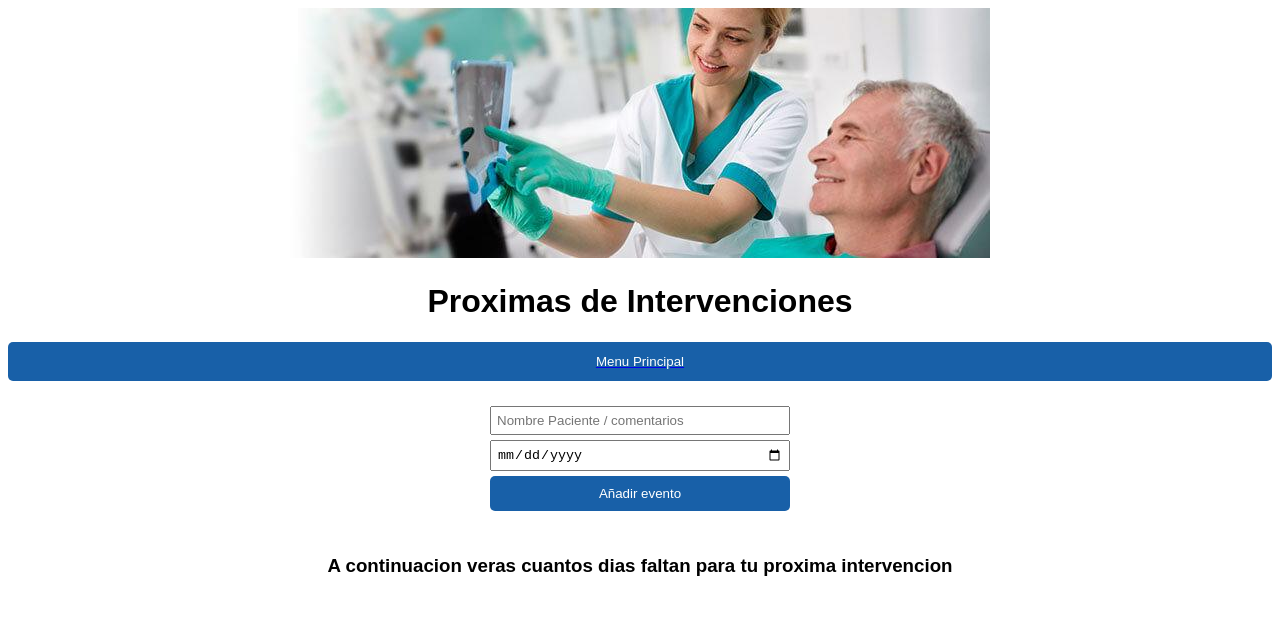
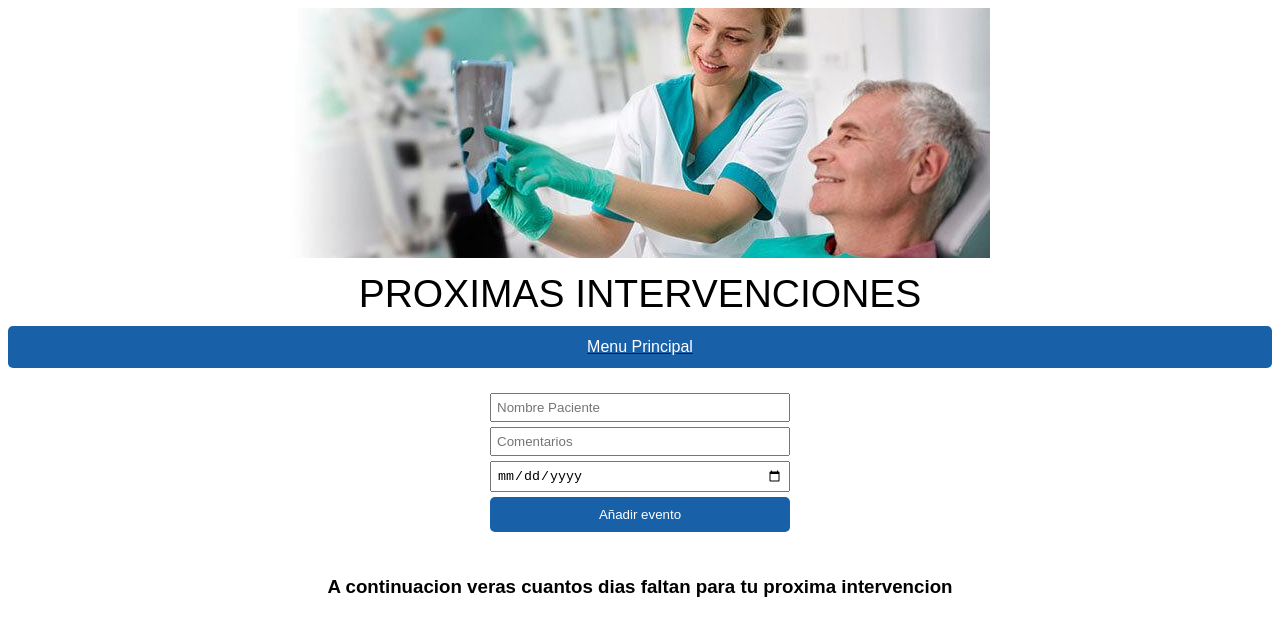
Before and after one commit to Rodolfo088/Proyecto-Javascript, a plain HTML site: page vista/Agenda.html in a window 1280 px wide. Drawn offline with Linux system fonts and the light colour scheme; no server answers.

Commit message:
modulo agenda
se integra la agenda tipo recordatorio y se modifico un poco los estilos

```diff
--- a/agenda.js
+++ b/agenda.js
@@ -1,7 +1,8 @@
 let events = [];
-let arr = []; //cargar info
+let arr = [];
 
 const eventName = document.querySelector("#eventName");
+const eventComment = document.querySelector("#eventComment");
 const eventDate = document.querySelector("#eventDate");
 const buttonAdd = document.querySelector("#bAdd");
 const eventsContainer = document.querySelector("#eventsContainer")
@@ -31,7 +32,7 @@ buttonAdd.addEventListener("click", (e) => {
 
 
 function addEvent(){
-  if (eventName.value === "" || eventDate.value === ""){
+  if (eventName.value === "" || eventComment.value === ""|| eventDate.value === ""){
     return;
   }
 
@@ -42,12 +43,15 @@ function addEvent(){
   const newEvent = {
     id: (Math.random() * 100).toString(36).slice(3),
     name: eventName.value,
+    comment: eventComment.value,
     date: eventDate.value,
+
   };
 
   events.unshift(newEvent);
 
   eventName.value = "";
+  eventComment.value = "";
 
   save(JSON.stringify(events));
 
@@ -77,6 +81,7 @@ function renderEvents() {
             </div>
 
             <div class="event-name">${event.name}</div>
+            <div class="event-comment">${event.comment}</div>
             <div class="event-date">${event.date}</div>
             <div class="actions">
                <button class="bDelete" data-id="${
@@ -84,8 +89,7 @@ function renderEvents() {
             }">Eliminar</button></div>
         </div>
         `;
-
-  });
+    });
 
 eventsContainer.innerHTML = eventsHTML.join("");
 document.querySelectorAll(".bDelete").forEach((button) => {
--- a/estilo.css
+++ b/estilo.css
@@ -1,7 +1,8 @@
 body {
+  font-family: Arial, Helvetica;
+  background-color: white;
   margin: 20px;
 }
-
   .field {
     display: block;
     margin: 5px;
@@ -11,6 +12,18 @@ body {
     display: none;
   }
 
+
+  h1{
+    font-family: Arial, Helvetica;
+    text-align: center;
+    font-size: 39px;
+    font-weight:lighter;
+    margin-top: 10px;
+    margin-bottom: 10px;
+  }
+
+
+
   .showContent {
     display: block;
   }
@@ -19,7 +32,6 @@ body {
     text-align: center; }
 
     a [type="button"]{
-      display: grid;
       margin-top: 10px;
       display: flex;
       flex-direction: row;
@@ -34,3 +46,10 @@ body {
       width: 100%;
 
       }
+
+      .btn-primary{
+        background-color: #1860a8;
+        border: none;
+        border-radius: 5px;
+        border-color: #1860a8;
+      }
--- a/estilosagenda.css
+++ b/estilosagenda.css
@@ -4,9 +4,8 @@ body {
   }
 
   header {
+    font-family: Arial, Helvetica;
     text-align: center; }
-
-
 
   .form {
     background-color: white;
@@ -15,15 +14,16 @@ body {
     margin: 0 auto;
   }
   button {
+    font-size: 16px;
     border: none;
-    background-color: red;
+    background-color: #1860a8;
     padding: 5px;
     color: white;
     border-radius: 5px;
   }
 
   a [type="button"]{
-    display: grid;
+    font-family: Arial, Helvetica;
     margin-top: 10px;
     display: flex;
     flex-direction: row;
@@ -38,6 +38,7 @@ body {
     width: 100%;
 
     }
+
 
 
 
@@ -62,6 +63,17 @@ body {
     text-align: center;
   }
 
+
+  h1{
+    font-family: Arial, Helvetica;
+    text-align: center;
+    font-size: 39px;
+    font-weight:lighter;
+    margin-top: 10px;
+    margin-bottom: 10px;
+
+  }
+
   input[type="button"] {
     border: none;
     background-color: #1860a8;
@@ -75,7 +87,7 @@ body {
     background-color: white;
     border-radius: 5px;
     padding: 10px;
-    width: 500px;
+    width: 700px;
     margin: 100px auto;
     display: flex;
     flex-direction: column;
--- a/vista/Agenda.html
+++ b/vista/Agenda.html
@@ -11,7 +11,7 @@
     <header>
       <img src="../Imagenes/foto2.jpeg" alt="foto de paciente">
 
-    <h1>Proximas de Intervenciones</h1>
+    <h1>PROXIMAS INTERVENCIONES</h1>
 
 
     <div class="button-home">
@@ -22,8 +22,8 @@
     <div id="app">
       <div class="form">
         <form action="">
-          <input type="text" id="eventName" placeholder="Nombre Paciente / comentarios"/>
-
+          <input type="text" id="eventName" placeholder="Nombre Paciente"/>
+          <input type="text" id="eventComment" placeholder="Comentarios"/>
           <input type="date" id="eventDate" />
           <input type="button" id="bAdd" value="Añadir evento" />
 
```
Lines whose indentation alone changed are shown as unchanged.
